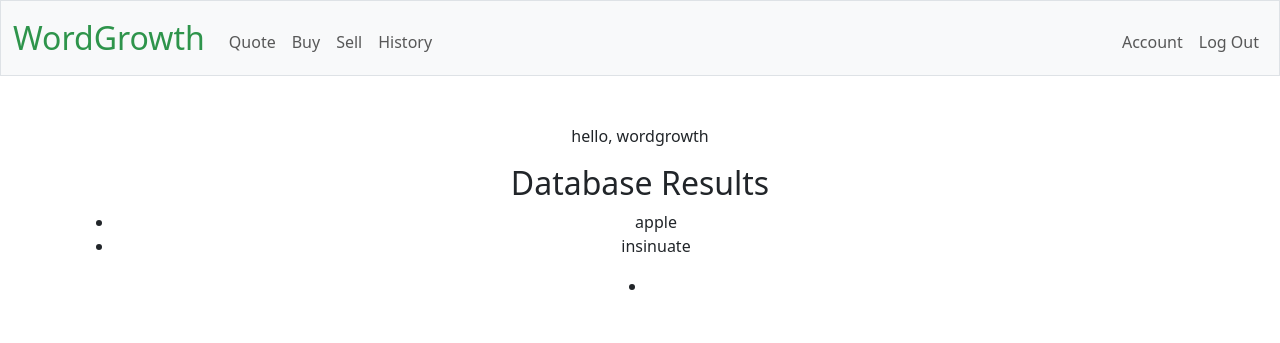
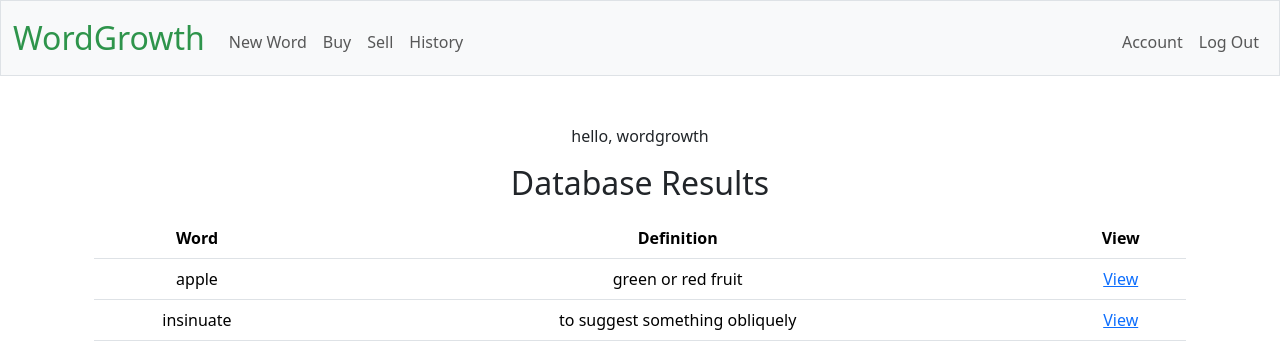
Before and after one commit to Neil-Stead/wordgrowth, a Flask app: page / in a window 1280 px wide. Shown: the top 343 px of the page. Run offline with Flask 3, Linux system fonts and the light colour scheme; a user stored in the database is signed in; data comes from the database, SQL or seed files in the repository.

Commit message:
feat: new word and view word pages added

```diff
--- a/app.py
+++ b/app.py
@@ -1,4 +1,4 @@
-from flask import Flask, render_template, g, redirect, request, session
+from flask import Flask, render_template, g, redirect, request, session, url_for
 from flask_session import Session
 import sqlite3
 from werkzeug.security import check_password_hash, generate_password_hash
@@ -23,7 +23,7 @@ def close_db_connection(exception):
 def show_words():
     conn = get_db_connection()
     cursor = conn.cursor()
-    cursor.execute("SELECT * FROM vocabulary LIMIT 5")
+    cursor.execute("SELECT * FROM vocabulary")
     rows = cursor.fetchall()
 
     # if not session["user_id"]:
@@ -137,3 +137,44 @@ def logout():
 
     # Redirect user to login form
     return redirect("/")
+
+@app.route("/new_word", methods=["POST", "GET"])
+def new_word():
+    conn = get_db_connection()
+    cursor = conn.cursor()
+
+    if request.method == "POST":
+        if not request.form.get("word"):
+            return apology("must provide word")
+
+        # Ensure definition was submitted
+        elif not request.form.get("definition"):
+            return apology("must provide definition", 400)
+
+        else:
+        # Insert new word into database with notes
+            cursor.execute(
+                "INSERT INTO vocabulary (user_id, word, definition, notes, example_sentence, example_media) VALUES (?, ?, ?, ?, ?, ?)", [session["user_id"], request.form.get("word"), request.form.get("definition"), request.form.get("notes"), request.form.get("example_sentence"), request.form.get("example_media")]
+                )
+            conn.commit()
+
+            new_id = cursor.lastrowid
+            conn.commit()
+
+        return redirect(url_for("word_view", word_id=new_id))
+
+    else:
+        return render_template("new_word.html")
+
+
+@app.route("/word_view/<int:word_id>")
+def word_view(word_id):
+    conn = get_db_connection()
+    cursor = conn.cursor()
+    cursor.execute("SELECT * FROM vocabulary WHERE id=?", [word_id])
+    word = cursor.fetchone()
+
+    if word is None:
+        return apology("word not found")
+
+    return  render_template("word_view.html", word=word)
--- a/templates/index.html
+++ b/templates/index.html
@@ -6,12 +6,25 @@
 
     <h2>Database Results</h2>
 
-        <ul>
-        {% for row in rows %}
-            <li>{{ row["word"] }}</li>
-        {% endfor %}
-        </ul>
-
-        <li>{{ row }}</li>
+    <div class="container mt-3">
+        <table class="table">
+            <thead>
+            <tr>
+                <th>Word</th>
+                <th>Definition</th>
+                <th>View</th>
+            </tr>
+            </thead>
+            <tbody>
+                {% for row in rows %}
+            <tr>
+                <td>{{ row["word"] }}</td>
+                <td>{{ row["definition"] }}</td>
+                <td><a href="{{ url_for('word_view', word_id=row['id']) }}">View</a></td>
+            </tr>
+                {% endfor %}
+            </tbody>
+        </table>
+    </div>
 
 {% endblock %}
--- a/templates/layout.html
+++ b/templates/layout.html
@@ -20,7 +20,7 @@
                 <div class="collapse navbar-collapse" id="navbar">
                     {% if session["user_id"] %}
                         <ul class="navbar-nav me-auto mt-2">
-                            <li class="nav-item"><a class="nav-link" href="/quote">Quote</a></li>
+                            <li class="nav-item"><a class="nav-link" href="/new_word">New Word</a></li>
                             <li class="nav-item"><a class="nav-link" href="/buy">Buy</a></li>
                             <li class="nav-item"><a class="nav-link" href="/sell">Sell</a></li>
                             <li class="nav-item"><a class="nav-link" href="/history">History</a></li>
```
Also changed, not shown: templates/new_word.html (added, +26 -0 lines), templates/word_view.html (added, +21 -0 lines), db/vocab.db, 2 other files.
